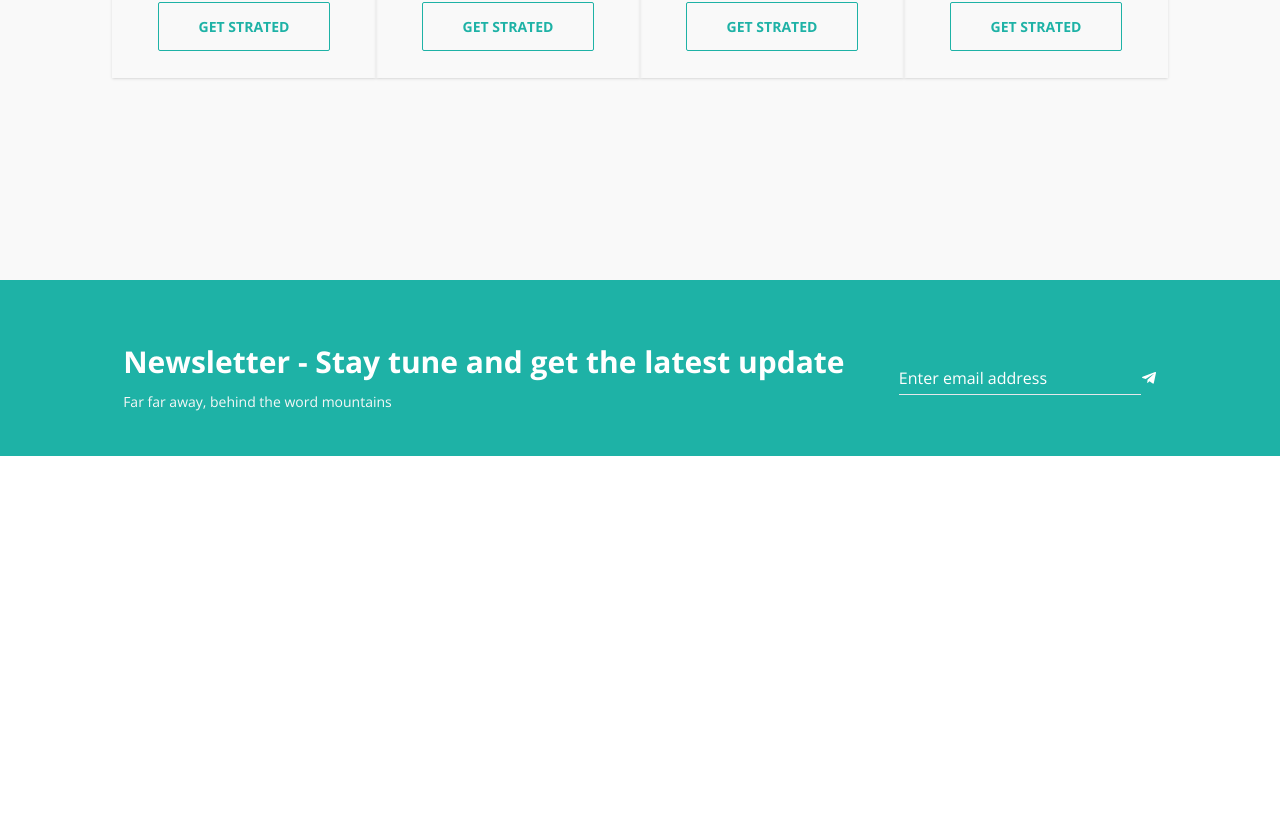
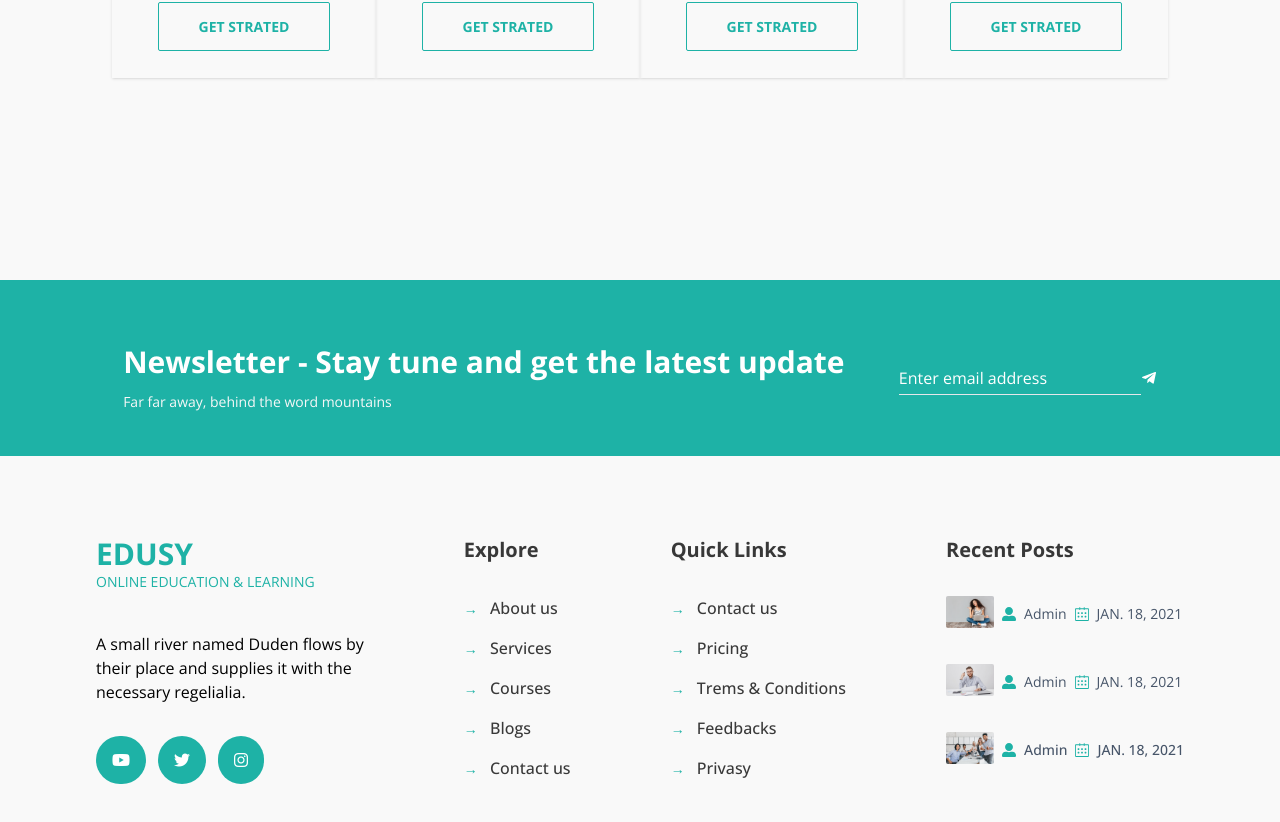
Before and after one commit to itznur07/edusy, a React (Create React App) app: page / in a window 1280 px wide. Shown: the part 6096-6918 px from the top of the page. Before the commit the page ends 6552 px from the top, so only its background shows below. Built offline with nearby package versions, Linux system fonts and the light colour scheme.

Commit message:
Footer component done

```diff
--- /dev/null
+++ b/src/Components/Footer.js
@@ -0,0 +1,204 @@
+import React from "react";
+
+// import images
+import image1 from "../assets/images/image_1.jpg";
+import image2 from "../assets/images/image_2.jpg";
+import image3 from "../assets/images/image_3.jpg";
+
+// import icons
+import { FaUserAlt } from "react-icons/fa";
+import { SlCalender } from "react-icons/sl";
+
+const Footer = () => {
+  return (
+    <>
+      <div className='h-96'>
+        <div className='mx-24 flex  justify-between mt-20 cursor-pointer'>
+          {/*  */}
+          <div>
+            <div>
+              <h1 className='text-3xl font-bold uppercase text-[#1EB2A6] last:text-white cursor-pointer'>
+                Edusy
+              </h1>
+              <p className='text-sm text-[#1EB2A6]'>
+                ONLINE EDUCATION & LEARNING
+              </p>
+            </div>
+            <div className='mt-10'>
+              <p>
+                A small river named Duden flows by <br /> their place and
+                supplies it with the <br /> necessary regelialia.
+              </p>
+            </div>
+            <div className='flex items-center space-x-3 mt-8 cursor-pointer'>
+              <span className='bg-[#1EB2A6] text-[#fff] px-4 py-3 rounded-full '>
+                <i className='fab fa-youtube'></i>
+              </span>
+              <span className='bg-[#1EB2A6] text-[#fff] px-4 py-3 rounded-full'>
+                <i className='fab fa-twitter'></i>
+              </span>
+              <span className='bg-[#1EB2A6] text-[#fff] px-4 py-3 rounded-full'>
+                <i className='fab fa-instagram'></i>
+              </span>
+            </div>
+          </div>
+          {/* Explore */}
+          <div className='space-y-8'>
+            <div>
+              <h1 className='text-xl font-bold text-[#383838]'>Explore</h1>
+            </div>
+            <div className='space-y-4'>
+              <div className='space-x-2'>
+                <span className='text-[#1EB2A6] text-sm'>&rarr;</span>{" "}
+                <span className='text-md text-[#393939] font-medium'>
+                  About us
+                </span>
+              </div>
+              <div className='space-x-2'>
+                <span className='text-[#1EB2A6] text-sm'>&rarr;</span>{" "}
+                <span className='text-md text-[#393939] font-medium'>
+                  Services
+                </span>
+              </div>
+              <div className='space-x-2'>
+                <span className='text-[#1EB2A6] text-sm'>&rarr;</span>{" "}
+                <span className='text-md text-[#393939] font-medium'>
+                  Courses
+                </span>
+              </div>
+              <div className='space-x-2'>
+                <span className='text-[#1EB2A6] text-sm'>&rarr;</span>{" "}
+                <span className='text-md text-[#393939] font-medium'>
+                  Blogs
+                </span>
+              </div>
+              <div className='space-x-2'>
+                <span className='text-[#1EB2A6] text-sm'>&rarr;</span>{" "}
+                <span className='text-md text-[#393939] font-medium'>
+                  Contact us
+                </span>
+              </div>
+            </div>
+          </div>
+          {/* Quick link */}
+          <div className='space-y-8'>
+            <div>
+              <h1 className='text-xl font-bold text-[#383838]'>Quick Links</h1>
+            </div>
+            <div className='space-y-4'>
+              <div className='space-x-2'>
+                <span className='text-[#1EB2A6] text-sm'>&rarr;</span>{" "}
+                <span className='text-md text-[#393939] font-medium'>
+                  Contact us
+                </span>
+              </div>
+              <div className='space-x-2'>
+                <span className='text-[#1EB2A6] text-sm'>&rarr;</span>{" "}
+                <span className='text-md text-[#393939] font-medium'>
+                  Pricing
+                </span>
+              </div>
+              <div className='space-x-2'>
+                <span className='text-[#1EB2A6] text-sm'>&rarr;</span>{" "}
+                <span className='text-md text-[#393939] font-medium'>
+                  Trems & Conditions
+                </span>
+              </div>
+              <div className='space-x-2'>
+                <span className='text-[#1EB2A6] text-sm'>&rarr;</span>{" "}
+                <span className='text-md text-[#393939] font-medium'>
+                  Feedbacks
+                </span>
+              </div>
+              <div className='space-x-2'>
+                <span className='text-[#1EB2A6] text-sm'>&rarr;</span>{" "}
+                <span className='text-md text-[#393939] font-medium'>
+                  Privasy
+                </span>
+              </div>
+            </div>
+          </div>
+          {/* resent post */}
+          <div className='space-y-8'>
+            <div>
+              <h1 className='text-xl font-bold text-[#383838]'>Recent Posts</h1>
+            </div>
+            <div className='space-y-8'>
+              <div className='flex space-x-2'>
+                <span className='text-[#1EB2A6] text-sm'>
+                  <img className='w-12 rounded-sm' src={image1} alt='f-img' />
+                </span>{" "}
+                <span className='text-sm text-[#393939] '>
+                  <div className='flex items-center justify-between space-x-2 my-2'>
+                    <div className='flex space-x-2 items-center '>
+                      <span className='text-[#1eb2a6]'>
+                        <FaUserAlt />
+                      </span>
+                      <span className='text-slate-600 text-sm '>Admin</span>
+                    </div>
+                    <div className='flex space-x-2 items-center '>
+                      <span className='text-[#1eb2a6]'>
+                        <SlCalender />
+                      </span>
+                      <span className='text-slate-600 text-sm '>
+                        JAN. 18, 2021
+                      </span>
+                    </div>
+                  </div>
+                </span>
+              </div>
+              <div className='flex space-x-2'>
+                <span className='text-[#1EB2A6] text-sm'>
+                  <img className='w-12 rounded-sm' src={image2} alt='f-img' />
+                </span>{" "}
+                <span className='text-sm text-[#393939]'>
+                  <div className='flex items-center justify-between space-x-2 my-2'>
+                    <div className='flex space-x-2 items-center '>
+                      <span className='text-[#1eb2a6]'>
+                        <FaUserAlt />
+                      </span>
+                      <span className='text-slate-600 text-sm '>Admin</span>
+                    </div>
+                    <div className='flex space-x-2 items-center '>
+                      <span className='text-[#1eb2a6]'>
+                        <SlCalender />
+                      </span>
+                      <span className='text-slate-600 text-sm f'>
+                        JAN. 18, 2021
+                      </span>
+                    </div>
+                  </div>
+                </span>
+              </div>
+              <div className='flex space-x-2'>
+                <span className='text-[#1EB2A6] text-sm'>
+                  <img className='w-12 rounded-sm' src={image3} alt='f-img' />
+                </span>{" "}
+                <span className='text-sm text-[#393939] font-medium'>
+                  <div className='flex items-center justify-between space-x-2 my-2'>
+                    <div className='flex space-x-2 items-center '>
+                      <span className='text-[#1eb2a6]'>
+                        <FaUserAlt />
+                      </span>
+                      <span className='text-slate-600 text-sm '>Admin</span>
+                    </div>
+                    <div className='flex space-x-2 items-center '>
+                      <span className='text-[#1eb2a6]'>
+                        <SlCalender />
+                      </span>
+                      <span className='text-slate-600 text-sm '>
+                        JAN. 18, 2021
+                      </span>
+                    </div>
+                  </div>
+                </span>
+              </div>
+            </div>
+          </div>
+        </div>
+      </div>
+    </>
+  );
+};
+
+export default Footer;
--- a/src/Pages/Home.js
+++ b/src/Pages/Home.js
@@ -2,6 +2,7 @@ import React from "react";
 import BannerContent from "../Components/BannerContent";
 import Blogs from "../Components/Blogs";
 import BrowseCouse from "../Components/BrowseCouses";
+import Footer from "../Components/Footer";
 import Navbar from "../Components/Navbar";
 import Newsletter from "../Components/Newsletter";
 import PopularCourse from "../Components/PopularCourse";
@@ -46,6 +47,8 @@ const Home = () => {
       <Pricing/>
       {/* Newsletter component design */}
       <Newsletter />
+      {/* Footer  */}
+      <Footer />
     </>
   );
 };
```
